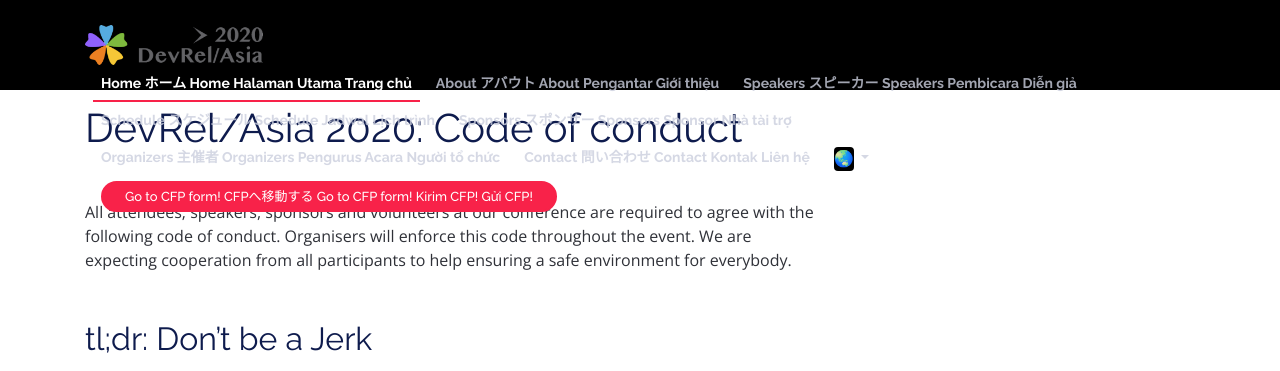
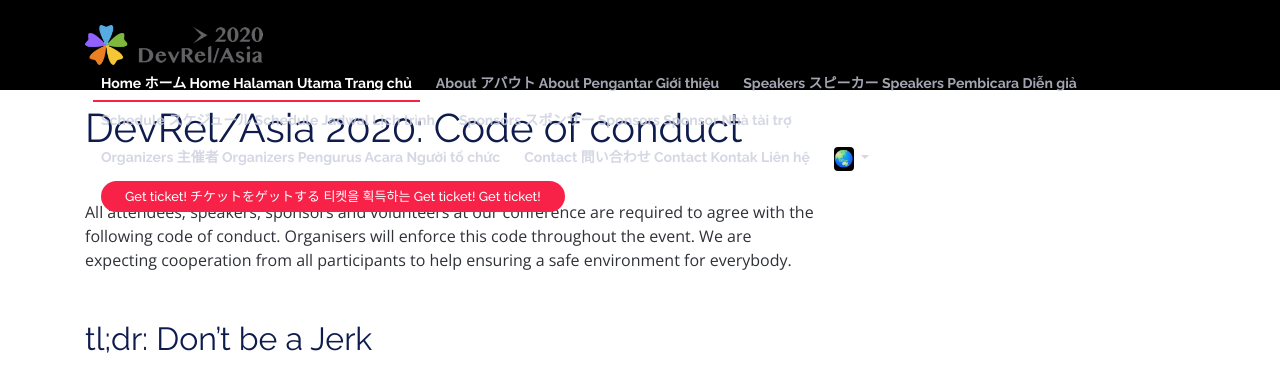
Before and after one commit to DevRel-Asia/asia-2020, a Jekyll site: the page built from code-of-conduct.html, in a window 1280 px wide. Shown: the top 371 px of the page. Built offline with Jekyll 4.4.1, drawn with Linux system fonts in a browser that asks for light colours; nearby versions of some CDN libraries.

Commit message:
Remove CFP

```diff
--- a/_data/translates.json
+++ b/_data/translates.json
@@ -87,6 +87,15 @@
     "korea": "",
     "vietnam": "Người tổ chức",
     "indonesia": "Pengurus Acara",
+    "simplified_chinese": ""
+  },
+  {
+    "key": "header9",
+    "english": "Get ticket!",
+    "japan": "チケットをゲットする",
+    "korea": "티켓을 획득하는",
+    "vietnam": "",
+    "indonesia": "",
     "simplified_chinese": ""
   },
   {
--- a/_includes/header.html
+++ b/_includes/header.html
@@ -49,8 +49,8 @@
             <!-- <a class="dropdown-item" href="javascript:changeLang('in')">🇮🇳</a> -->
           </div>
         </li>
-        <li class="buy-tickets"><a href="/asia-2020/cfp/">
-          {% assign messages = site.data.i18n.header7 %}{% include translate.html %}
+        <li class="buy-tickets"><a href="#news">
+          {% assign messages = site.data.i18n.header9 %}{% include translate.html %}
         </a></li>
       </ul>
     </nav><!-- #nav-menu-container -->
```
Also changed, not shown: _data/i18n.json (+1 -1 lines), _includes/news.html (+15 -5 lines).
